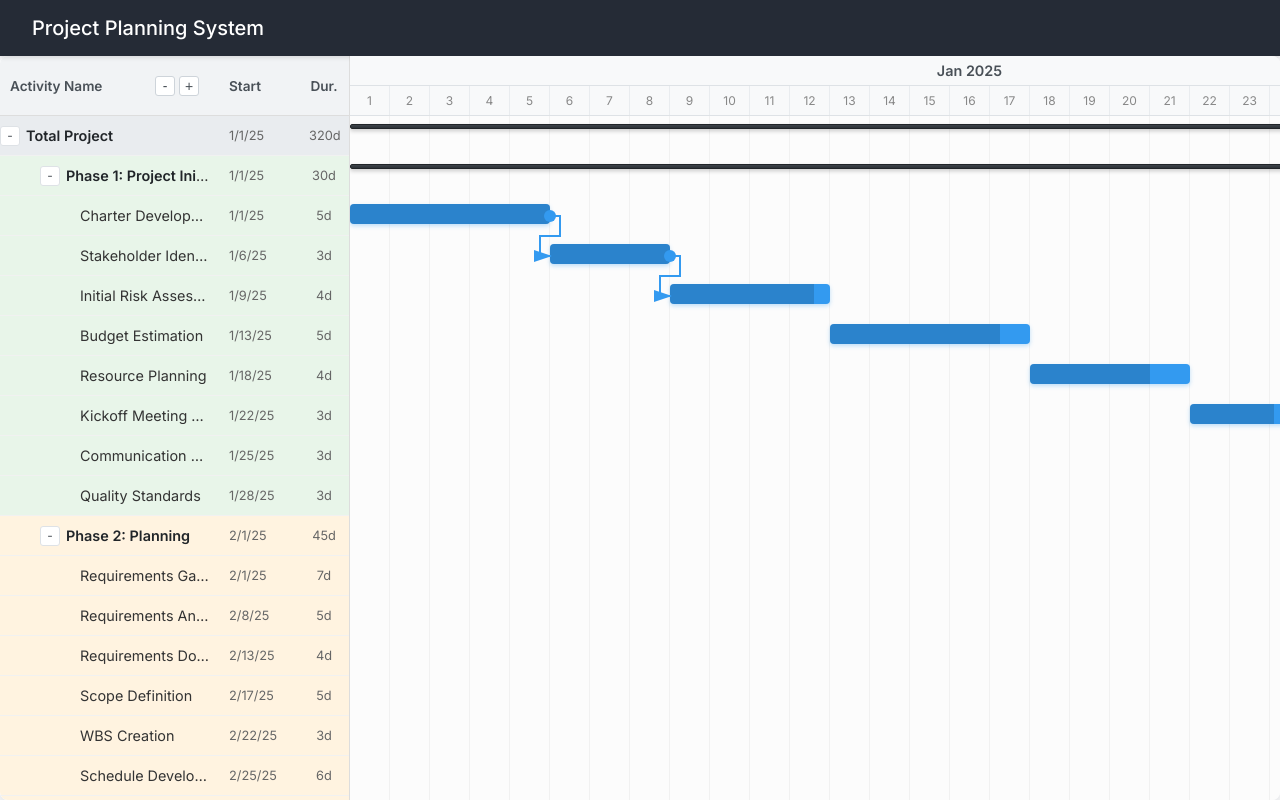
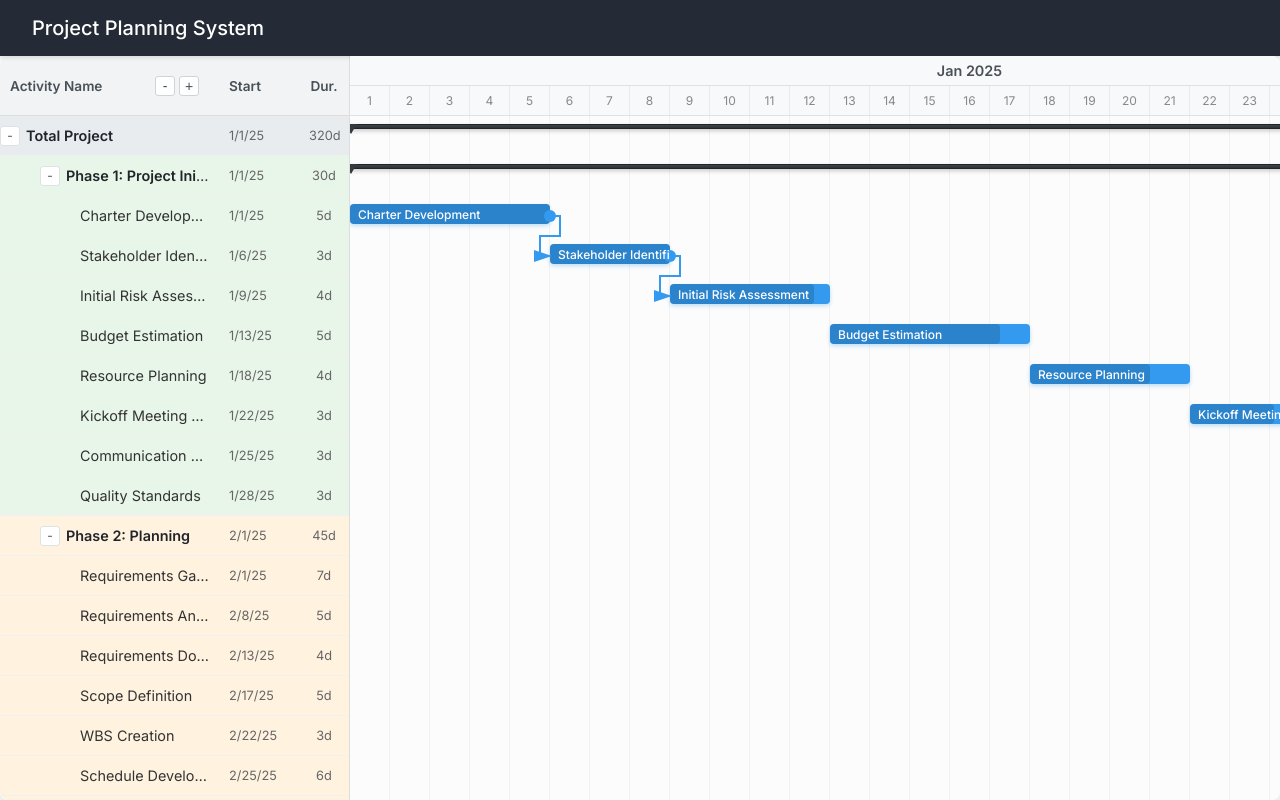
Before and after one commit to AhmedOwisZaki/PlanningSystem, an Angular app: page /planning in a window 1280 px wide. Built offline with nearby package versions, Linux system fonts and the light colour scheme.

Commit message:
enhancement for the gantt chart

```diff
--- a/src/app/components/gantt/gantt.component.html
+++ b/src/app/components/gantt/gantt.component.html
@@ -17,7 +17,8 @@
             </div>
             <div class="task-list-rows" (scroll)="onTaskListScroll($event)">
                 <div class="task-row" *ngFor="let activity of visibleActivities()" [style.height.px]="rowHeight"
-                    [style.background-color]="getPhaseColor(activity)" [class.root-project]="activity.id === 0">
+                    [style.background-color]="getPhaseColor(activity)" [class.root-project]="activity.id === 0"
+                    (click)="selectActivity(activity, $event)">
                     <div class="col-name" [style.padding-left.px]="getActivityLevel(activity) * 40"><span
                             class="expand-icon" *ngIf="isParentActivity(activity)"
                             (click)="toggleActivity(activity, $event)">{{ activity.isExpanded ? "-" : "+" }}</span><span
@@ -126,7 +127,7 @@
                             [style.top.px]="i * rowHeight" [style.height.px]="rowHeight">
 
                             <div class="task-bar" [class.parent-task-bar]="isParentActivity(activity)"
-                                (mousedown)="onTaskMouseDown($event, activity)"
+                                [class.zoom-large]="zoomLevel() > .5" (mousedown)="onTaskMouseDown($event, activity)"
                                 (click)="selectActivity(activity, $event)" (dblclick)="openEditModal(activity)"
                                 [style.left.px]="getTaskLeft(activity.startDate)"
                                 [style.width.px]="getTaskWidth(activity.duration)">
--- a/src/app/components/gantt/gantt.component.scss
+++ b/src/app/components/gantt/gantt.component.scss
@@ -191,6 +191,7 @@
   position: absolute;
   left: 0;
   width: 100%;
+  overflow: visible; // Allow arrows to extend beyond wrapper
   /* pointer-events: none; allow click through to grid if needed? No, bars need events */
 }
 
@@ -203,7 +204,7 @@
   border-radius: 4px;
   cursor: pointer;
   box-shadow: 0 2px 4px rgba(51, 154, 240, 0.3);
-  overflow: hidden;
+  overflow: visible;
 
   &:hover {
     background: #228be6;
@@ -214,18 +215,102 @@
   height: 100%;
   background: rgba(0, 0, 0, 0.15);
   display: block;
+  border-radius: 4px;
 }
 
-.task-label {
+/* Task Label Styling */
+
+/* Default / Tooltip Mode (Zoom <= 2) */
+.task-bar:not(.zoom-large) {
+  .task-label {
+    position: absolute;
+    bottom: 100%;
+    left: 50%;
+    transform: translateX(-50%) translateY(-8px);
+    background: #333;
+    color: #fff;
+    padding: 5px 10px;
+    border-radius: 4px;
+    font-size: 0.75rem;
+    white-space: nowrap;
+    pointer-events: none;
+    z-index: 100;
+    opacity: 0;
+    visibility: hidden;
+    transition: opacity 0.2s, visibility 0.2s;
+    box-shadow: 0 2px 5px rgba(0, 0, 0, 0.2);
+
+    &::after {
+      content: '';
+      position: absolute;
+      top: 100%;
+      left: 50%;
+      margin-left: -5px;
+      border-width: 5px;
+      border-style: solid;
+      border-color: #333 transparent transparent transparent;
+    }
+  }
+
+  /* Show tooltip on hover, UNLESS it's a parent task (which won't use tooltip style) */
+  &:not(.parent-task-bar):hover .task-label {
+    opacity: 1;
+    visibility: visible;
+  }
+}
+
+/* In-Bar Label Mode (Zoom > 2) */
+.task-bar.zoom-large:not(.parent-task-bar) {
+  .task-label {
+    position: absolute;
+    top: 0;
+    left: 0;
+    width: 100%;
+    height: 100%;
+    display: flex;
+    align-items: center;
+    justify-content: flex-start;
+    /* Left aligned usually looks better inside bar */
+    padding: 0 8px;
+
+    color: #fff;
+    font-size: 0.75rem;
+    font-weight: 500;
+    white-space: nowrap;
+    overflow: hidden;
+    text-overflow: ellipsis;
+    pointer-events: none;
+    z-index: 2;
+
+    opacity: 1;
+    visibility: visible;
+    background: transparent;
+    box-shadow: none;
+    transform: none;
+    bottom: auto;
+  }
+}
+
+/* RESTORE WBS PARENT LABEL (The "Leave it as is" rule) */
+.task-bar.parent-task-bar .task-label {
   position: absolute;
-  top: 50%;
-  left: 100%;
-  transform: translateY(-50%);
+  top: 50% !important;
+  left: 100% !important;
+  bottom: auto !important;
+  transform: translateY(-50%) !important;
   margin-left: 8px;
-  font-size: 0.75rem;
-  color: #495057;
-  white-space: nowrap;
-  pointer-events: none;
+
+  background: transparent !important;
+  color: #495057 !important;
+  box-shadow: none !important;
+  padding: 0 !important;
+  opacity: 1 !important;
+  visibility: visible !important;
+
+  /* Remove tooltip arrow */
+  &::after {
+    display: none !important;
+  }
 }
 
 /* Link Handles */
@@ -521,6 +606,38 @@
   border: 1px solid #212529;
   border-radius: 2px;
   box-shadow: 0 2px 4px rgba(0, 0, 0, 0.2);
+  position: relative;
+  overflow: visible !important; // Ensure arrows are not clipped
+
+  /* Down arrow at the start */
+  &::before {
+    content: '';
+    position: absolute;
+    left: 0;
+    top: -1px;
+    width: 0;
+    height: 0;
+    border-style: solid;
+    border-width: 10px 6px 0 6px;
+    border-color: #343a40 transparent transparent transparent;
+    transform: translateX(-50%);
+    z-index: 10;
+  }
+
+  /* Down arrow at the end */
+  &::after {
+    content: '';
+    position: absolute;
+    right: 0;
+    top: -1px;
+    width: 0;
+    height: 0;
+    border-style: solid;
+    border-width: 10px 6px 0 6px;
+    border-color: #343a40 transparent transparent transparent;
+    transform: translateX(50%);
+    z-index: 10;
+  }
 
   .task-progress {
     background: linear-gradient(to bottom, #6c757d 0%, #495057 100%);
```
